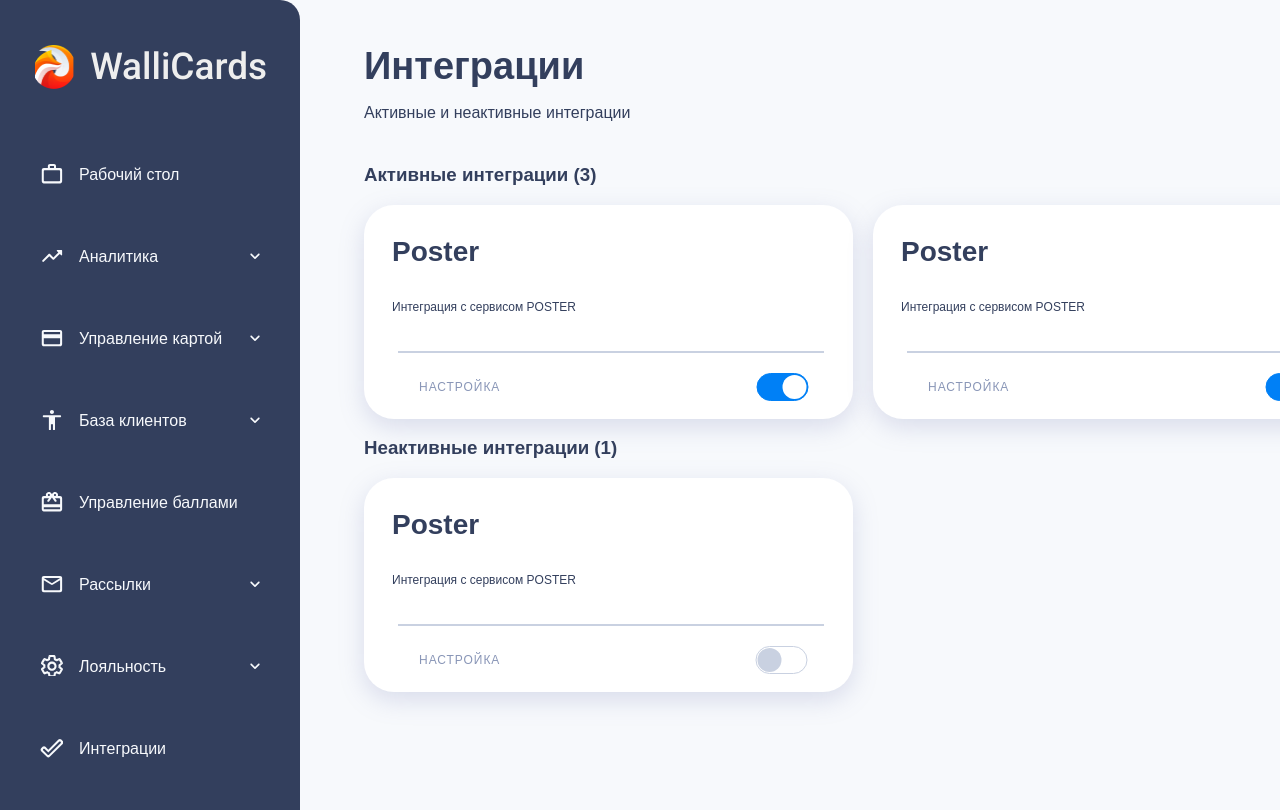
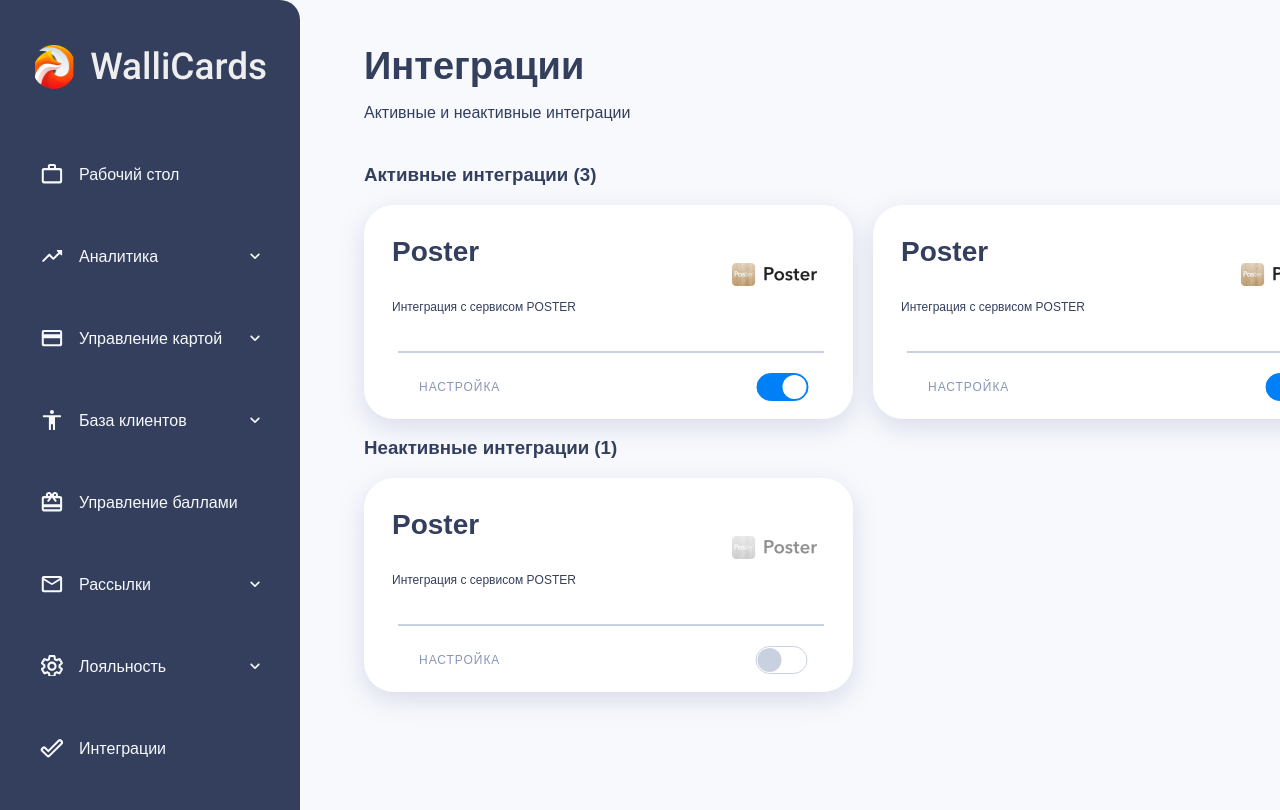
Before and after one commit to andreichayeuski/fox-cards, a Vue app: page / in a window 1280 px wide. Shown: the top 810 px of the page. Built offline with nearby package versions, Linux system fonts and the light colour scheme.

Commit message:
Integration box

```diff
--- a/src/components/pages/integrations/Integration.vue
+++ b/src/components/pages/integrations/Integration.vue
@@ -1,8 +1,13 @@
 <template>
   <div class="integration">
-    <h3 class="integration-name">{{ service.name }}</h3>
-    <div class="integration-description">
-      <span> {{ service.description }} </span>
+    <div>
+      <div class="integration-info">
+        <h3 class="integration-name">{{ service.name }}</h3>
+        <div class="integration-description">
+          <span> {{ service.description }} </span>
+        </div>
+      </div>
+      <div :class="integrationLogoCss" />
     </div>
     <div class="integration-splitter"></div>
     <div>
@@ -25,5 +30,10 @@
   props: {
     service: { type: Object, required: true },
   },
+  computed: {
+    integrationLogoCss: function () {
+      return "poster-logo integration-logo" + (this.service.enabled ? "" : " disabled");
+    }
+  }
 };
 </script>
--- a/src/styles/main.scss
+++ b/src/styles/main.scss
@@ -11,6 +11,13 @@
     font-size: 16px;
     line-height: 22px;
     /* identical to box height */
+}
+
+.poster-logo {
+    width: 85px;
+    height: 23px;
+
+    background: url(../assets/poster-logo.png);
 }
 
 .main {
@@ -122,6 +129,10 @@
         box-shadow: 0px 8px 24px rgba(129, 135, 189, 0.25);
         border-radius: 30px;
 
+        .integration-info {
+            float: left;
+        }
+
         .integration-name {
             font-style: normal;
             font-weight: 600;
@@ -136,6 +147,17 @@
             font-size: 12px;
             line-height: 16px;
             min-height: 32px;
+        }
+
+        .integration-logo {
+            float: right;
+            margin-top: 30px;
+            margin-right: 8px;
+
+            &.disabled {
+                opacity: 0.5;
+                filter: grayscale(100%);
+            }
         }
 
         .integration-splitter {
@@ -160,7 +182,7 @@
             letter-spacing: 0.08em;
             margin-top: 6px;
             margin-left: 27px;
-            float:left;
+            float: left;
 
             color: #8996b7;
         }
```
Also changed, not shown: src/assets/poster-logo.png (added).
